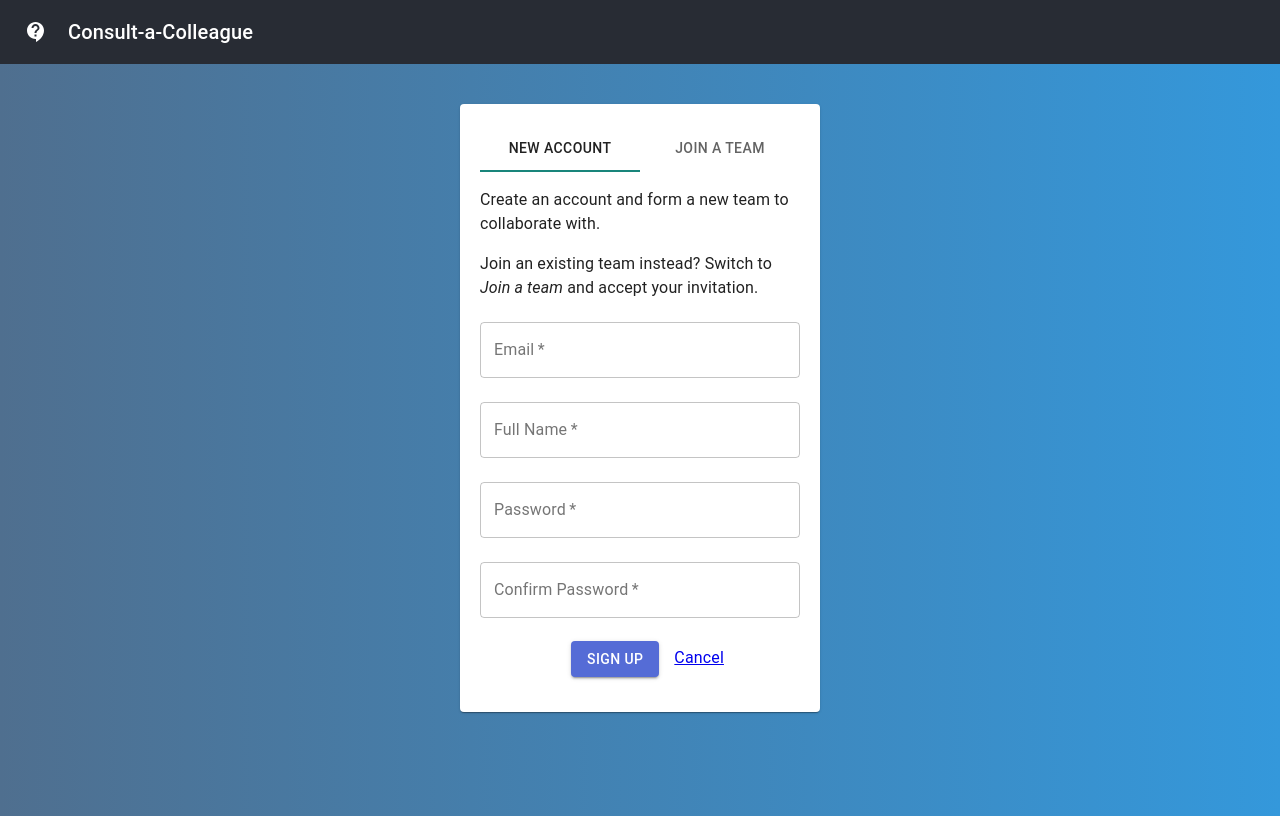
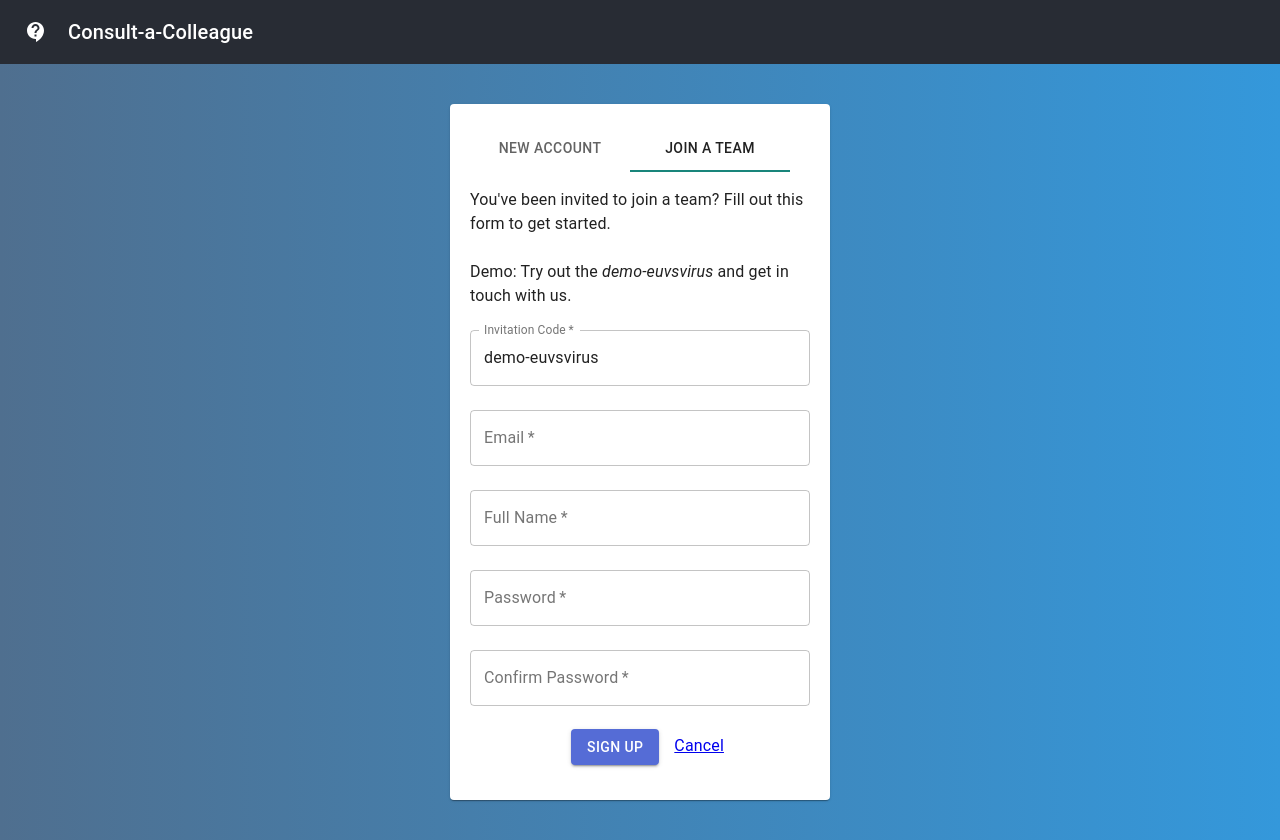
Before and after one commit to euvsvirus-cac/cac-frontend, a React (Create React App) app: page /register in a window 1280 px wide. Before the commit the page ends 816 px from the top, so only its background shows below. Built offline with nearby package versions, Linux system fonts and the light colour scheme.

Commit message:
Join a team with a Invite code

```diff
--- a/src/containers/Login.js
+++ b/src/containers/Login.js
@@ -57,7 +57,7 @@ class Login extends Component {
     render() {
         return (
             <div style={{ display: 'flex', justifyContent: 'center', padding: 40 }}>
-                <Paper style={{ width: 240, padding: 20 }}>
+                <Paper style={{ width: 380, padding: 20 }}>
 
                     <Typography gutterBottom variant="h5" component="h2">
                         Login
@@ -67,6 +67,7 @@ class Login extends Component {
                         <TextField
                             type="email"
                             required
+                            fullWidth
                             variant="outlined"
                             label="Email"
                             margin="normal"
@@ -76,6 +77,7 @@ class Login extends Component {
                         <TextField
                             type="password"
                             required
+                            fullWidth
                             variant="outlined"
                             margin="normal"
                             label="Password"
--- a/src/containers/Register.js
+++ b/src/containers/Register.js
@@ -10,6 +10,7 @@ import Typography from '@material-ui/core/Typography';
 import { AppContext } from "../context/AppContext";
 
 import RegisterAccount from './RegisterAccount'
+import RegisterJoinTeam from './RegisterJoinTeam';
 
 function TabPanel(props) {
     const { children, value, index, ...other } = props;
@@ -40,7 +41,7 @@ class Register extends Component {
     constructor(props) {
         super(props);
         this.state = {
-            value: 0,
+            value: 1,
         }
     }
 
@@ -60,7 +61,7 @@ class Register extends Component {
 
         return (
             <div style={{ display: 'flex', justifyContent: 'center', padding: 40 }}>
-                <Paper style={{ width: 360, padding: 20 }}>
+                <Paper style={{ width: 380, padding: 20 }}>
                     <div>
                         <Tabs value={this.state.value} onChange={handleChange} aria-label="simple tabs example">
                             <Tab label="New account" {...this.a11yProps(0)} />
@@ -73,7 +74,7 @@ class Register extends Component {
                     </TabPanel>
 
                     <TabPanel value={this.state.value} index={1}>
-                        TODO.
+                        <RegisterJoinTeam />
                     </TabPanel>
                 </Paper>
             </div >
--- /dev/null
+++ b/src/containers/RegisterJoinTeam.js
@@ -0,0 +1,125 @@
+import React, { useState } from 'react';
+import { Link, useHistory } from 'react-router-dom';
+
+import Button from '@material-ui/core/Button';
+import TextField from '@material-ui/core/TextField';
+import Typography from '@material-ui/core/Typography';
+
+import { BASE_URL } from '../constants';
+
+import axios from 'axios';
+
+const style = {
+    margin: 15,
+};
+
+const introTextStyle = {
+    marginTop: 16,
+    textAlign: 'initial',
+}
+
+const RegisterJoinTeam = () => {
+
+    const [invitationCode, setInvitationCode] = useState('demo-euvsvirus');
+    const [email, setEmail] = useState('');
+    const [name, setName] = useState('');
+    const [password, setPassword] = useState('');
+    const [passwordConfirm, setPasswordConfirm] = useState('');
+
+    const history = useHistory();
+
+    const handleSignUpClick = (event) => {
+        const payload = {
+            "invitationCode": invitationCode,
+            "email": email,
+            "fullName": name,
+            "password": password,
+        }
+
+        axios.post(BASE_URL + 'register', payload)
+            .then((response) => {
+                if (response.status === 200) {
+                    console.log(response.data);
+                    history.replace('/login');
+                } else {
+                    alert(`Error ${response.data.code}`);
+                }
+            })
+            .catch(function (error) {
+                alert(`${error}`);
+            });
+
+        event.preventDefault();
+    }
+
+    return (
+        <>
+            <Typography variant="body1" gutterBottom style={introTextStyle}>
+                You've been invited to join a team? Fill out this form
+                to get started.
+                <br /><br />
+                Demo: Try out the <em>demo-euvsvirus</em> and get in touch with us.
+            </Typography>
+
+            <form onSubmit={handleSignUpClick}>
+                <TextField
+                    value={invitationCode}
+                    required
+                    style={{ width: '100%' }}
+                    variant="outlined"
+                    label="Invitation Code"
+                    margin="normal"
+                    onChange={(event) => { setInvitationCode(event.target.value) }}
+                />
+
+                <TextField
+                    type="email"
+                    value={email}
+                    required
+                    style={{ width: '100%' }}
+                    variant="outlined"
+                    label="Email"
+                    margin="normal"
+                    onChange={(event) => { setEmail(event.target.value) }}
+                />
+
+                <TextField
+                    required
+                    value={name}
+                    style={{ width: '100%' }}
+                    variant="outlined"
+                    label="Full Name"
+                    margin="normal"
+                    onChange={(event) => { setName(event.target.value) }}
+                />
+
+                <TextField
+                    type="password"
+                    required
+                    value={password}
+                    style={{ width: '100%' }}
+                    variant="outlined"
+                    margin="normal"
+                    label="Password"
+                    onChange={(event) => { setPassword(event.target.value) }}
+                />
+
+                <TextField
+                    type="password"
+                    required
+                    value={passwordConfirm}
+                    style={{ width: '100%' }}
+                    variant="outlined"
+                    margin="normal"
+                    label="Confirm Password"
+                    onChange={(event) => { setPasswordConfirm(event.target.value) }}
+                />
+                <Button type="submit" variant="contained" color="primary" style={style}>Sign Up</Button>
+
+                <Link to="/">Cancel</Link>
+            </form>
+        </>
+    );
+}
+
+export default RegisterJoinTeam;
--- a/src/containers/home/Team.js
+++ b/src/containers/home/Team.js
@@ -33,6 +33,7 @@ export default function Team() {
 
     const { token } = useAppContext();
 
+    const [search, setSearch] = useState('');
     const [team, setTeam] = useState({ name: '', users: [], skills: [] });
 
     useEffect(() => {
```
